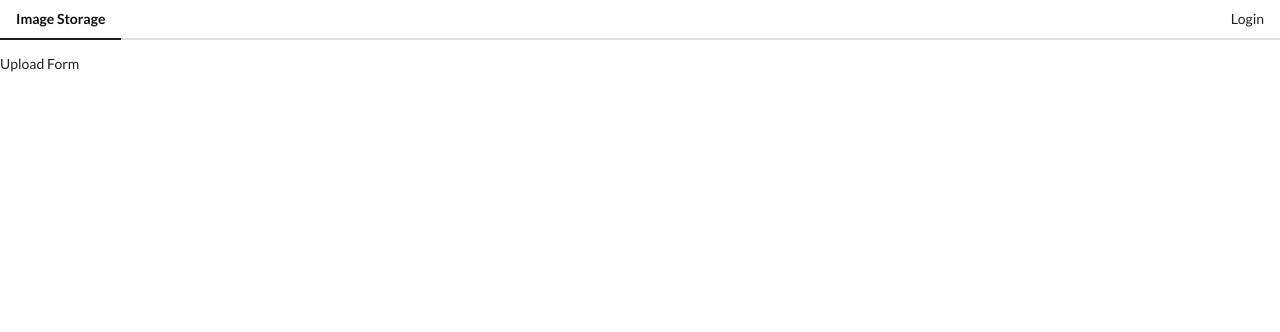
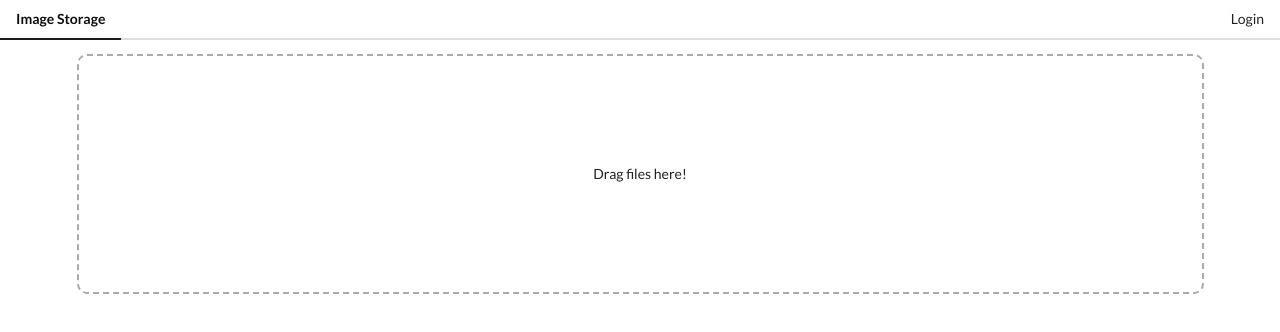
Before and after one commit to rohithpr/imgur-client, a Vue app: page /upload in a window 1280 px wide. Shown: the top 332 px of the page. Built offline with nearby package versions, Linux system fonts and the light colour scheme.

Commit message:
Handle image uploads

```diff
--- a/src/App.vue
+++ b/src/App.vue
@@ -1,7 +1,9 @@
 <template>
     <div>
         <AppHeader></AppHeader>
-        <router-view></router-view>
+        <div class="ui container">
+            <router-view></router-view>
+        </div>
     </div>
 </template>
 
--- a/src/api/imgur.js
+++ b/src/api/imgur.js
@@ -22,5 +22,20 @@ export default {
         Authorization: `Bearer ${token}`
       }
     });
+  },
+
+  uploadImages(images, token) {
+    const promises = Array.from(images).map(image => {
+      const formData = new FormData();
+      formData.append("image", image);
+
+      return axios.post(`${BASE_URL}/3/image`, formData, {
+        headers: {
+          Authorization: `Bearer ${token}`
+        }
+      });
+    });
+
+    return Promise.all(promises);
   }
 };
--- a/src/components/UploadForm.vue
+++ b/src/components/UploadForm.vue
@@ -1,9 +1,40 @@
 <template>
-    <div>Upload Form</div>
+    <div class="dropper">
+        <input type="file" @change="uploadImages($event.target.files)" multiple accept="image/*" />
+        <span>Drag files here!</span>
+    </div>
 </template>
 
 <script>
+import { mapActions } from "vuex";
+
 export default {
-    name: "UploadForm"
+    name: "UploadForm",
+    methods: {
+        ...mapActions(["uploadImages"])
+    }
 };
 </script>
+
+<style scoped>
+.dropper {
+    height: 30vh;
+    border: 2px dashed #aaa;
+    border-radius: 10px;
+    display: flex;
+    justify-content: center;
+    align-items: center;
+    position: relative;
+}
+
+.dropper:hover {
+    background-color: #eee;
+}
+
+input {
+    width: 100%;
+    height: 30vh;
+    position: absolute;
+    opacity: 0;
+}
+</style>
--- a/src/store/modules/images.js
+++ b/src/store/modules/images.js
@@ -1,4 +1,5 @@
 import api from "../../api/imgur";
+import { router } from "../../main";
 
 const state = {
   images: []
@@ -12,6 +13,11 @@ const actions = {
   fetchImages: async ({ rootState, commit }) => {
     const response = await api.fetchImages(rootState.auth.token);
     commit("setImages", response.data.data);
+  },
+  uploadImages: async ({ rootState }, images) => {
+    const { token } = rootState.auth;
+    await api.uploadImages(images, token);
+    router.push("/");
   }
 };
 
```
